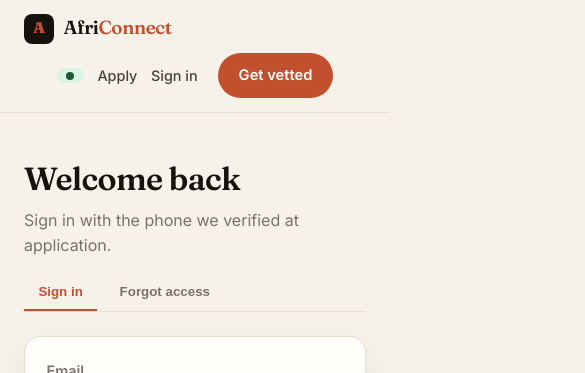
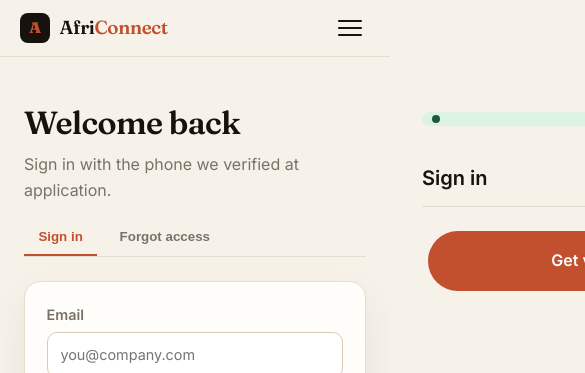
Before and after one commit to magmastormy/AfriConnect-DatingPlatform-Freelance, a Next.js app in the folder apps/web/: page /auth in a window 390 px wide. Shown: the top 373 px of the page, 585 px wide, since content can reach past the window. Built offline with nearby package versions, Linux system fonts and the light colour scheme; no server answers.

Commit message:
Update: pnpm run dev now works.

```diff
--- a/apps/web/package.json
+++ b/apps/web/package.json
@@ -5,7 +5,7 @@
   "type": "module",
   "scripts": {
     "dev": "next dev",
-    "build": "NODE_ENV=production next build",
+    "build": "cross-env NODE_ENV=production next build",
     "start": "next start",
     "lint": "eslint --config ../../eslint.config.cjs src",
     "typecheck": "tsc --noEmit"
@@ -23,6 +23,7 @@
     "@types/react-dom": "^18.3.0",
     "typescript": "^5.6.2",
     "eslint": "^9.9.1",
-    "@typescript-eslint/parser": "^8.4.0"
+    "@typescript-eslint/parser": "^8.4.0",
+    "cross-env": "^7.0.3"
   }
 }
--- a/apps/web/src/app/globals.css
+++ b/apps/web/src/app/globals.css
@@ -188,9 +188,123 @@ a:hover { color: var(--brand-ink); }
 .nav .links a.navlink:hover { color: var(--ink); }
 .nav .links a.navlink:hover::after { right: 0; }
 .nav .nav-cta { margin-left: 0.4rem; }
+
+/* Mobile Menu Button */
+.mobile-menu-btn {
+  display: none;
+  background: none;
+  border: none;
+  padding: 0.5rem;
+  cursor: pointer;
+  z-index: 40;
+}
+
+.hamburger {
+  display: flex;
+  flex-direction: column;
+  gap: 5px;
+  width: 24px;
+}
+
+.hamburger span {
+  display: block;
+  width: 100%;
+  height: 2px;
+  background: var(--ink);
+  border-radius: 2px;
+  transition: all 0.3s ease;
+}
+
+.hamburger.open span:nth-child(1) {
+  transform: rotate(45deg) translate(5px, 5px);
+}
+
+.hamburger.open span:nth-child(2) {
+  opacity: 0;
+}
+
+.hamburger.open span:nth-child(3) {
+  transform: rotate(-45deg) translate(5px, -5px);
+}
+
+/* Mobile Menu Overlay */
+.mobile-menu-overlay {
+  position: fixed;
+  top: 0;
+  left: 0;
+  width: 100%;
+  height: 100%;
+  background: rgba(22,19,15,0.3);
+  opacity: 0;
+  transition: opacity 0.3s ease;
+  pointer-events: none;
+  z-index: 34;
+}
+
+.mobile-menu-overlay.active {
+  opacity: 1;
+  pointer-events: auto;
+}
+
+/* Mobile Menu */
+.mobile-menu {
+  display: none;
+  position: fixed;
+  top: 0;
+  right: 0;
+  width: 100%;
+  height: 100vh;
+  background: rgba(246,241,233,0.98);
+  backdrop-filter: blur(10px);
+  z-index: 35;
+  transform: translateX(100%);
+  transition: transform 0.3s ease;
+  padding-top: 80px;
+}
+
+.mobile-menu.open {
+  transform: translateX(0);
+}
+
+.mobile-menu.open {
+  transform: translateX(0);
+}
+
+.mobile-menu-content {
+  display: flex;
+  flex-direction: column;
+  gap: 1.5rem;
+  padding: 2rem;
+  max-width: 400px;
+  margin: 0 auto;
+}
+
+.mobile-navlink {
+  font-size: 1.25rem;
+  font-weight: 600;
+  color: var(--ink);
+  text-decoration: none;
+  padding: 0.75rem 0;
+  border-bottom: 1px solid var(--line);
+  transition: color 0.2s ease;
+}
+
+.mobile-navlink:hover {
+  color: var(--brand);
+}
+
+.mobile-btn {
+  width: 100%;
+  justify-content: center;
+  padding: 1rem 1.5rem;
+  font-size: 1rem;
+}
+
 @media (max-width: 720px) {
-  .nav { flex-direction: column; gap: 0.6rem; align-items: stretch; }
-  .nav .links { flex-wrap: wrap; gap: 0.85rem; justify-content: center; }
+  .nav .desktop-links { display: none; }
+  .mobile-menu-btn { display: block; }
+  .mobile-menu { display: block; }
+  .nav { padding: 0.75rem 1.25rem; }
 }
 
 /* ============================================================
--- a/apps/web/src/components/SiteNav.tsx
+++ b/apps/web/src/components/SiteNav.tsx
@@ -5,12 +5,34 @@ import { useRouter } from 'next/navigation';
 import { useAuth, isAdmin } from '@/lib/auth';
 import { useOnline } from '@/lib/useOnline';
 import { useToast } from '@/components/Toast';
+import { useState, useEffect } from 'react';
 
 export function SiteNav() {
   const { user, loading, logout } = useAuth();
   const online = useOnline();
   const toast = useToast();
   const router = useRouter();
+  const [mobileMenuOpen, setMobileMenuOpen] = useState(false);
+
+  // Close mobile menu when route changes
+  useEffect(() => {
+    setMobileMenuOpen(false);
+  }, [router.pathname]);
+
+  // Close mobile menu when clicking outside
+  useEffect(() => {
+    if (!mobileMenuOpen) return;
+
+    const handleClickOutside = (e: Event) => {
+      const target = e.target as HTMLElement;
+      if (!target.closest('.mobile-menu') && !target.closest('.mobile-menu-btn')) {
+        setMobileMenuOpen(false);
+      }
+    };
+
+    document.addEventListener('mousedown', handleClickOutside);
+    return () => document.removeEventListener('mousedown', handleClickOutside);
+  }, [mobileMenuOpen]);
 
   async function handleLogout() {
     await logout();
@@ -29,7 +51,8 @@ export function SiteNav() {
         </span>
       </Link>
 
-      <div className="links">
+      {/* Desktop Links */}
+      <div className="links desktop-links">
         <span className={`conn ${online ? 'conn-online' : 'conn-offline'}`} aria-hidden="true">
           <span className="conn-dot" />
         </span>
@@ -52,9 +75,6 @@ export function SiteNav() {
           </>
         ) : (
           <>
-            <Link className="navlink" href="/apply" prefetch>
-              Apply
-            </Link>
             <Link className="navlink" href="/auth" prefetch>
               Sign in
             </Link>
@@ -64,6 +84,61 @@ export function SiteNav() {
           </>
         )}
       </div>
+
+      {/* Mobile Menu Button */}
+      <button
+        className="mobile-menu-btn"
+        onClick={() => setMobileMenuOpen(!mobileMenuOpen)}
+        aria-label="Toggle menu"
+        aria-expanded={mobileMenuOpen}
+      >
+        <span className={`hamburger ${mobileMenuOpen ? 'open' : ''}`}>
+          <span></span>
+          <span></span>
+          <span></span>
+        </span>
+      </button>
+
+      {/* Mobile Menu Overlay */}
+      {mobileMenuOpen && (
+        <div className="mobile-menu-overlay active" onClick={() => setMobileMenuOpen(false)} />
+      )}
+
+      {/* Mobile Menu */}
+      <div className={`mobile-menu ${mobileMenuOpen ? 'open' : ''}`}>
+        <div className="mobile-menu-content">
+          <span className={`conn ${online ? 'conn-online' : 'conn-offline'}`} aria-hidden="true">
+            <span className="conn-dot" />
+          </span>
+          {loading ? (
+            <span className="spinner" aria-label="Loading session" />
+          ) : user ? (
+            <>
+              {isAdmin(user.role) ? (
+                <Link className="mobile-navlink" href="/admin" prefetch>
+                  Admin
+                </Link>
+              ) : (
+                <Link className="mobile-navlink" href="/portal" prefetch>
+                  Portal
+                </Link>
+              )}
+              <button className="mobile-btn btn btn-subtle" onClick={handleLogout}>
+                Sign out
+              </button>
+            </>
+          ) : (
+            <>
+              <Link className="mobile-navlink" href="/auth" prefetch>
+                Sign in
+              </Link>
+              <Link className="mobile-btn btn btn-primary nav-cta" href="/apply" prefetch>
+                Get vetted
+              </Link>
+            </>
+          )}
+        </div>
+      </div>
     </nav>
   );
 }
--- a/apps/web/src/lib/useOnline.ts
+++ b/apps/web/src/lib/useOnline.ts
@@ -3,9 +3,13 @@
 import { useEffect, useState } from 'react';
 
 export function useOnline(): boolean {
-  const [online, setOnline] = useState(typeof navigator !== 'undefined' ? navigator.onLine : true);
+  const [online, setOnline] = useState(true);
+  const [mounted, setMounted] = useState(false);
 
   useEffect(() => {
+    setMounted(true);
+    setOnline(navigator.onLine);
+
     const on = () => setOnline(true);
     const off = () => setOnline(false);
     window.addEventListener('online', on);
@@ -16,5 +20,6 @@ export function useOnline(): boolean {
     };
   }, []);
 
-  return online;
+  // Return true during SSR to avoid hydration mismatch
+  return mounted ? online : true;
 }
```
Also changed, not shown: 2 other files (tests, documents, lock files or other folders).
